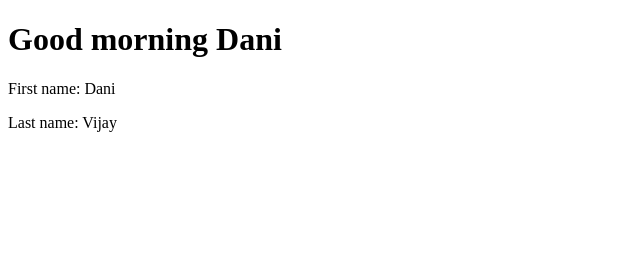
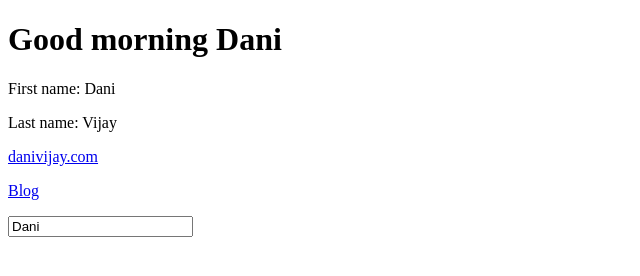
Before and after one commit to danivijay/vue-js-teaching, a plain HTML site: page index.html in a window 1280 px wide. Shown: the whole page, without its empty margins (0-640 px from the left). Drawn offline with nearby package versions, Linux system fonts and the light colour scheme.

Commit message:
data binding

```diff
--- a/app.js
+++ b/app.js
@@ -4,7 +4,9 @@ new Vue({
     fname: 'Dani',
     profile: {
       lname: 'Vijay'
-    }
+    },
+    url: 'https://danivijay.com',
+    blog: '<a href="https://utmostdev.com">Blog</a>'
   },
   methods: {
     greetme: function(time) {
--- a/index.html
+++ b/index.html
@@ -13,6 +13,9 @@
     <h1>{{ greetme('morning') }}</h1>
     <p>First name: {{fname}}</p>
     <p>Last name: {{profile.lname}}</p>
+    <a :href="url">danivijay.com</a>
+    <p v-html="blog"></p>
+    <input type="text" :value="fname">
   </div>
   <script src="./app.js"></script>
 </body>
```
